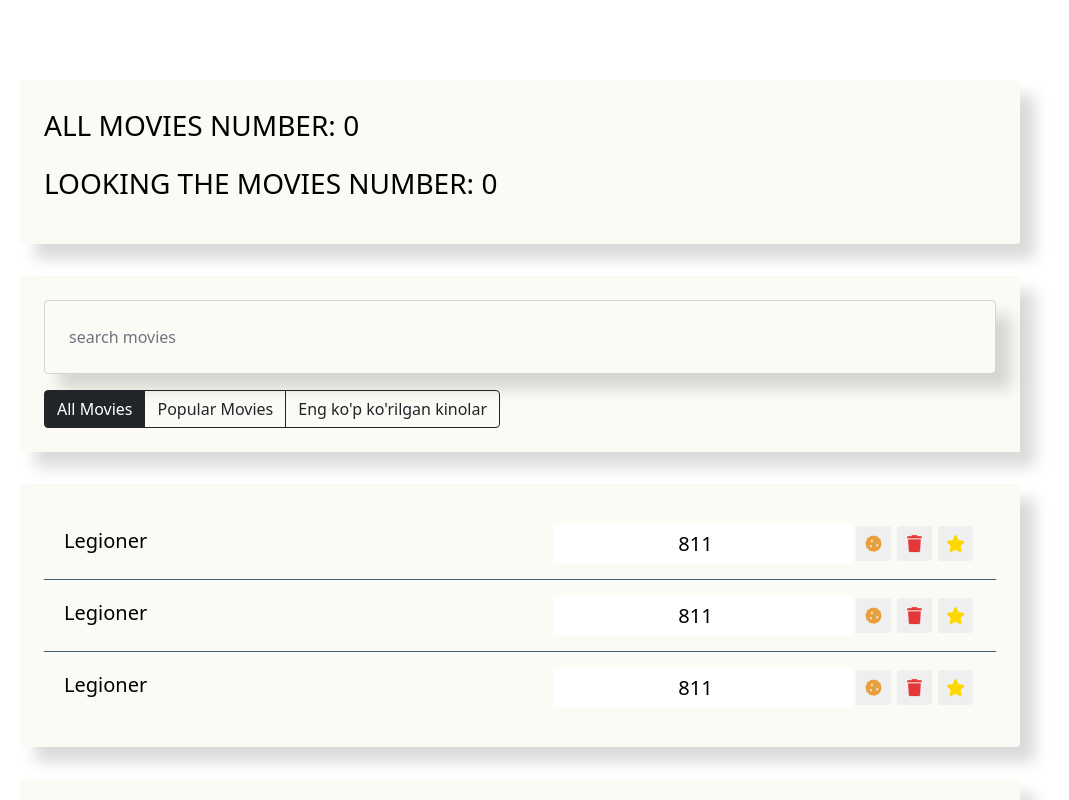
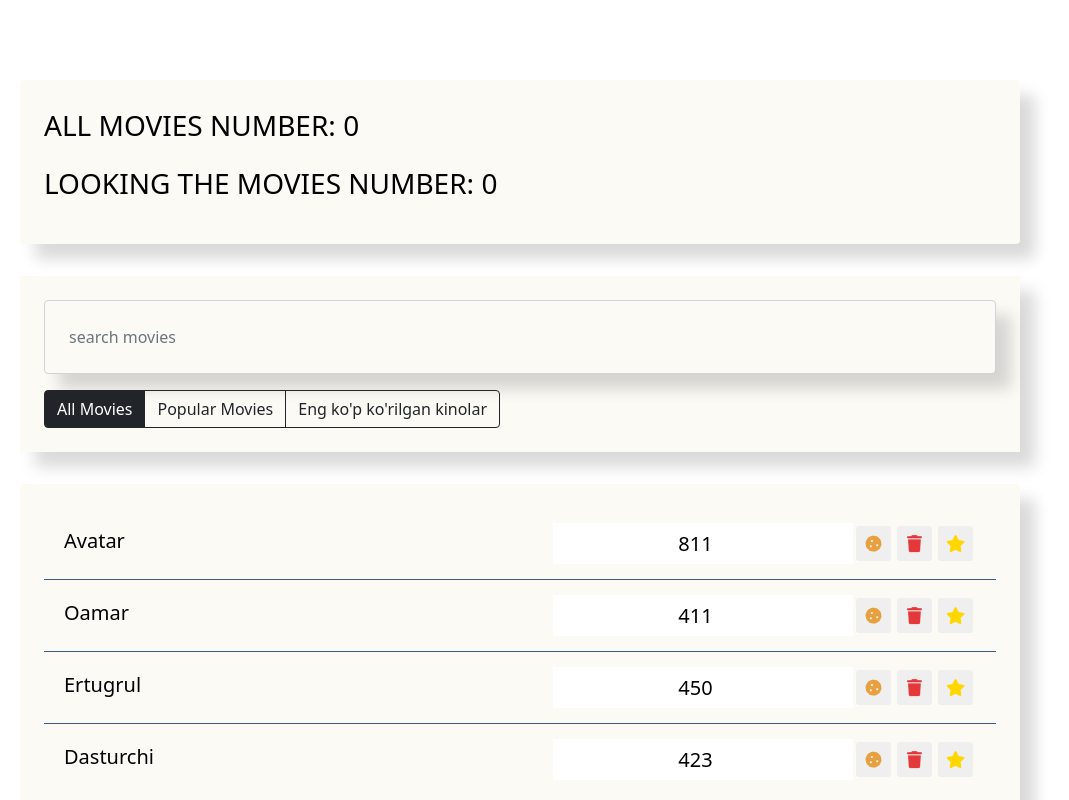
Before and after one commit to otabekabdusalomov/Movies-list-UI, a Vue app: page / in a window 1280 px wide. Shown: the top 800 px of the page, without its empty margins (120-1189 px from the left). Built offline with nearby package versions, Linux system fonts and the light colour scheme.

Commit message:
Movies list

```diff
--- a/src/Components/Movie-list-item/MovieListItem.vue
+++ b/src/Components/Movie-list-item/MovieListItem.vue
@@ -1,7 +1,7 @@
 <template>
     <li class="movies-list-item d-flex justify-content-between">
-        <span class="movies-list-item-label">Legioner</span>
-        <input class="movies-list-item-input" type="number" defaultValue="811">
+        <span class="movies-list-item-label">{{movie.name}}</span>
+        <input class="movies-list-item-input" type="number" :value="movie.viewers">
 
         <div class="d-flex justify-content-center align-items-center">
               <button class="btn-cookie btn-sm">
@@ -22,7 +22,12 @@
 
 <script>
 export default {
-
+    props: {
+      movie: {
+        type: Object,
+        required: true,
+      },
+    },
 }
 </script>
 
--- a/src/Components/MovieList/MovieList.vue
+++ b/src/Components/MovieList/MovieList.vue
@@ -1,8 +1,6 @@
 <template>
     <ul class="movies-list list-group">
-        <movie-list-item />
-        <movie-list-item />
-        <movie-list-item />
+        <MovieListItem v-for="movie in movies" :movie="movie" />
     </ul>
 </template>
 
@@ -11,9 +9,37 @@
 export default {
     components: {
         MovieListItem,
-
     },
 
+     data() {
+        return {
+            movies: [
+                {
+                    name: "Avatar",
+                    viewers: 811,
+                    favourite: false,
+                    like: true
+                },
+                {
+                    name: "Oamar",
+                    viewers: 411,
+                    favourite: false,
+                    like: true
+                },
+                {
+                    name: "Ertugrul",
+                    viewers: 450,
+                    favourite: true,
+                    like: false
+                },
+                {
+                    name: "Dasturchi",
+                    viewers: 423,
+                },
+
+            ],
+        }
+     }
 }
 </script>
 
```
